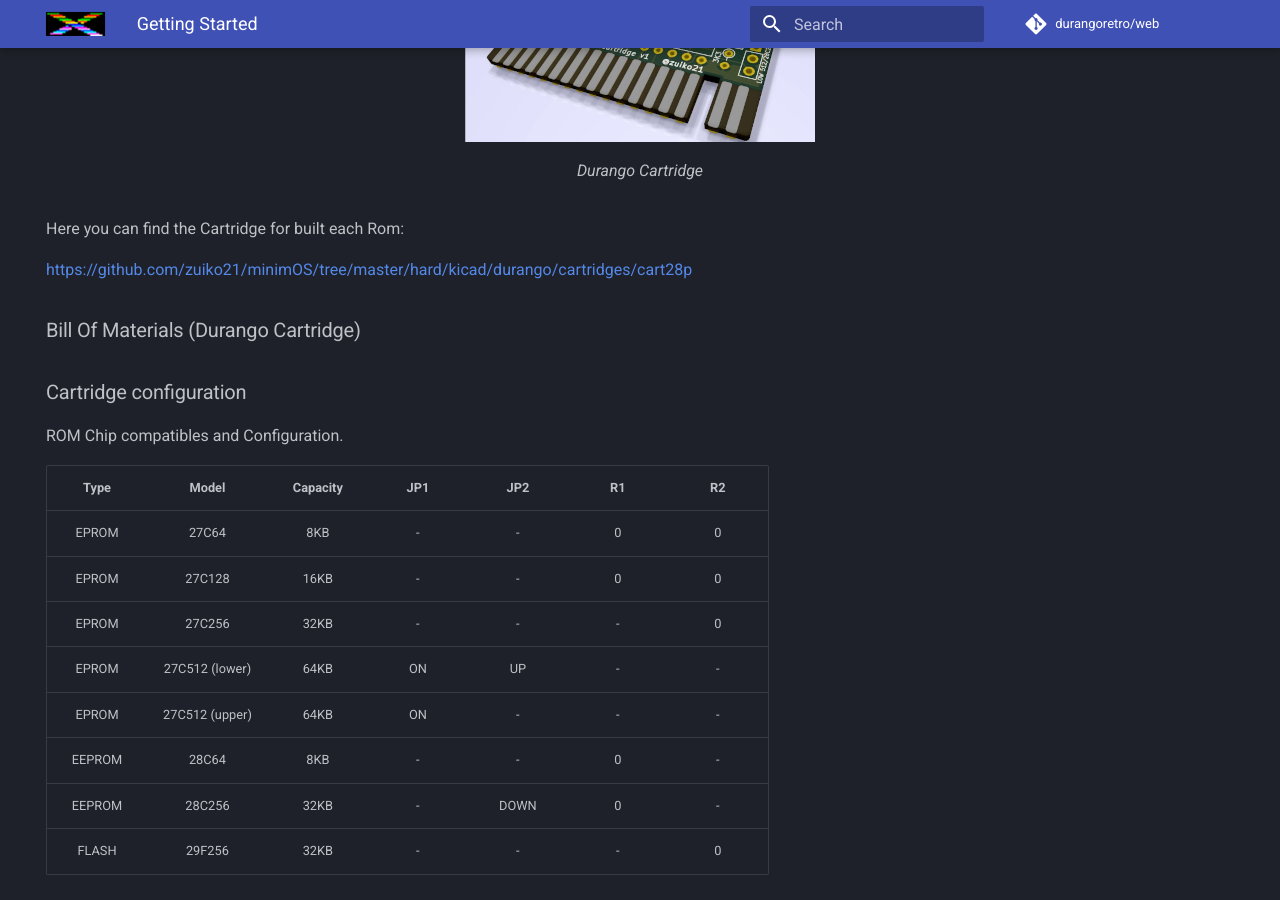
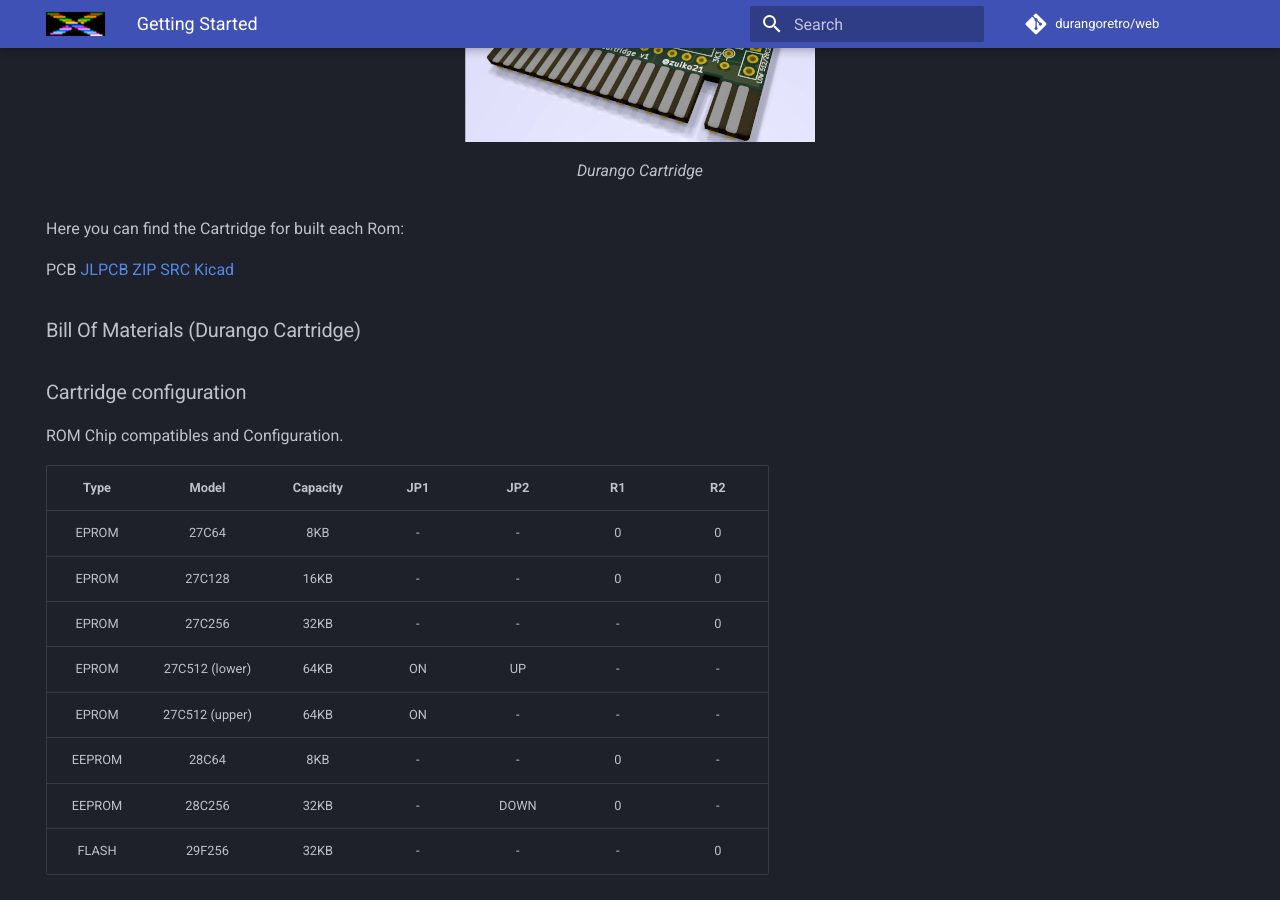
Before and after one commit to durangoretro/web, an MkDocs documentation site: the page built from docs/started.md, in a window 1280 px wide and 900 px high, scrolled down 4754 px. Built offline with MkDocs 1.6.1 and Material for MkDocs 9.7.7, drawn with Linux system fonts in a browser that asks for light colours; comment, search, counter and statistics services are not loaded; some of the changed text lies outside the part shown.

Commit message:
Add gerbers files

```diff
--- a/docs/started.md
+++ b/docs/started.md
@@ -90,7 +90,7 @@
 </figure>
 
 #### Board
-* PCB [Download Kicad files](https://github.com/zuiko21/minimOS/tree/master/hard/kicad/top5x8kbd)
+* PCB [JLPCB ZIP](assets/bin/top5.8kbd1v1.0-zuiko21.zip) [SRC Kicad](https://github.com/zuiko21/minimOS/tree/master/hard/kicad/top5x8kbd)
 
 #### Sockets
 * 14 pins (x1)
@@ -125,7 +125,7 @@
 
 Here you can find the Cartridge for built each Rom:
 
-[https://github.com/zuiko21/minimOS/tree/master/hard/kicad/durango/cartridges/cart28p](https://github.com/zuiko21/minimOS/tree/master/hard/kicad/durango/cartridges/cart28p)
+PCB  [JLPCB ZIP](assets/bin/pending.zip) [SRC Kicad](https://github.com/zuiko21/minimOS/tree/master/hard/kicad/durango/cartridges/cart28p)
 
 ### Bill Of Materials (Durango Cartridge)
 
```
Also changed, not shown: other parts of docs/started.md (+1 -1 lines).
